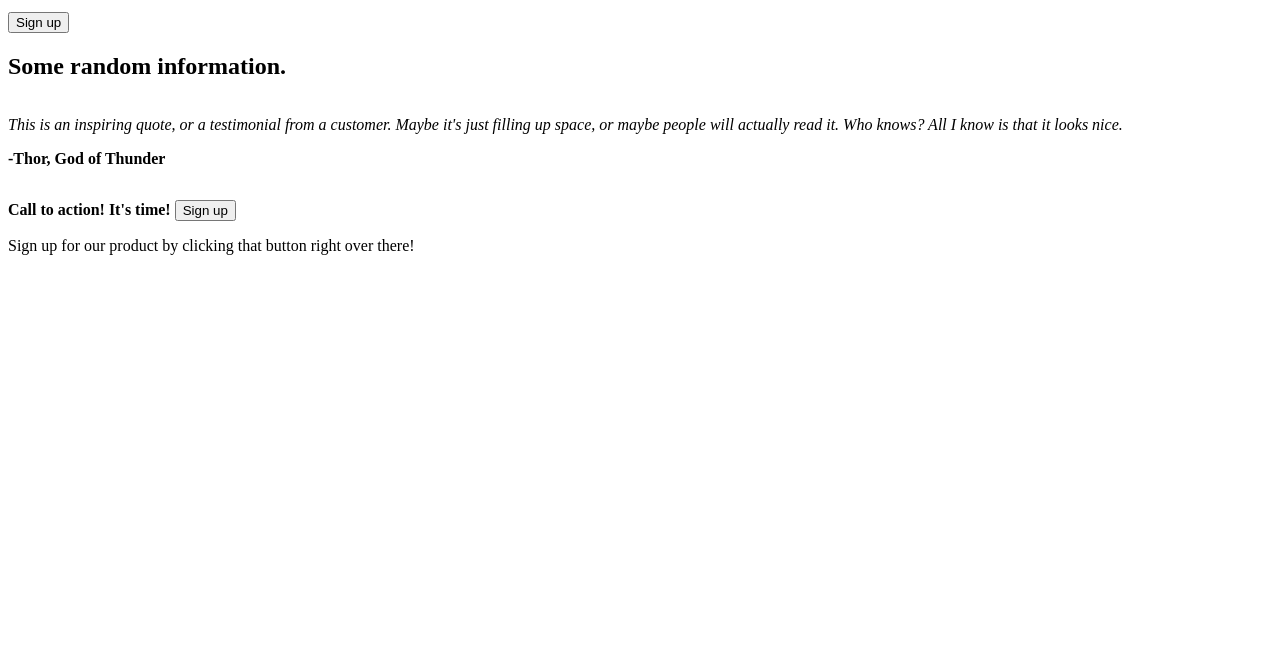
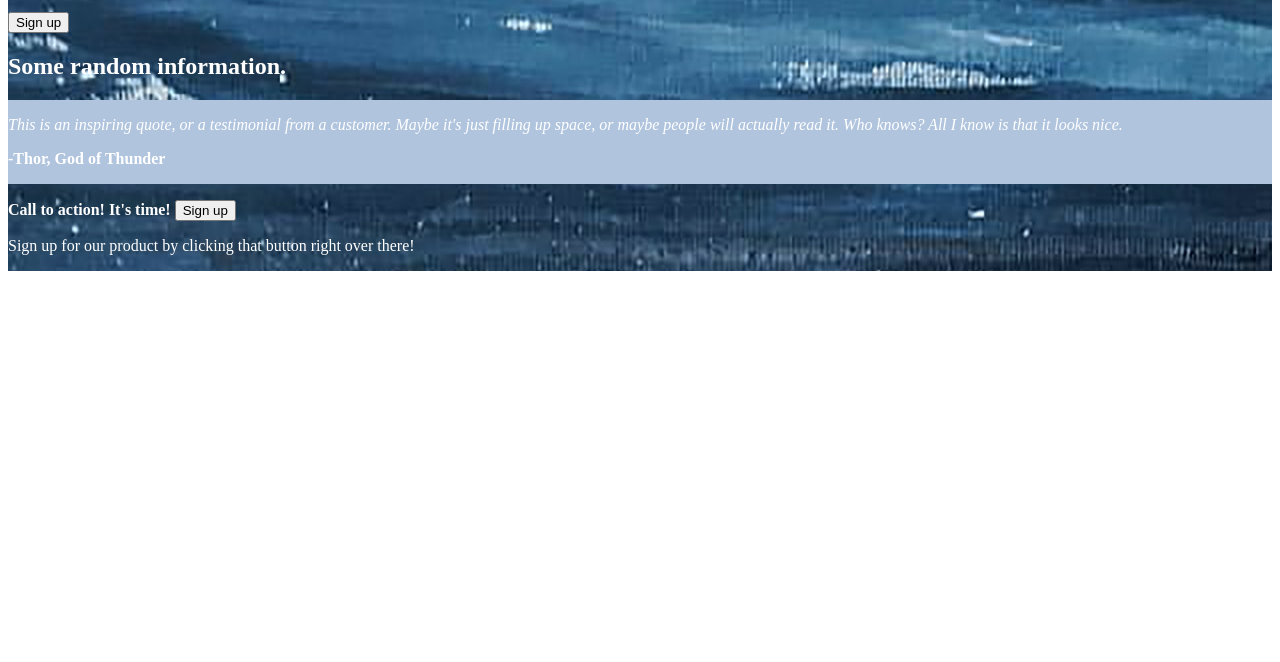
Before and after one commit to andgamespace/landing_pages, a plain HTML site: page index.html in a window 1280 px wide. Shown: the part 138-800 px from the top of the page. Drawn offline with Linux system fonts and the light colour scheme.

Commit message:
added image as background

```diff
--- a/style.css
+++ b/style.css
@@ -1,6 +1,8 @@
 .flex-container{
     display:flex;
     flex-direction: column;
+    background-image:url(./images/henrik-donnestad-t2Sai-AqIpI-unsplash.jpg);
+    color: white;
 }
 .header{
     display:flex;
@@ -20,3 +22,7 @@
     justify-content: flex-end;
 
 }
+.quote
+{
+    background-color:lightsteelblue;
+}
```
Also changed, not shown: images/henrik-donnestad-t2Sai-AqIpI-unsplash.jpg (added), images/jesse-g-c-ANY0Pyj5X8Y-unsplash.jpg (added), 1 other file.
